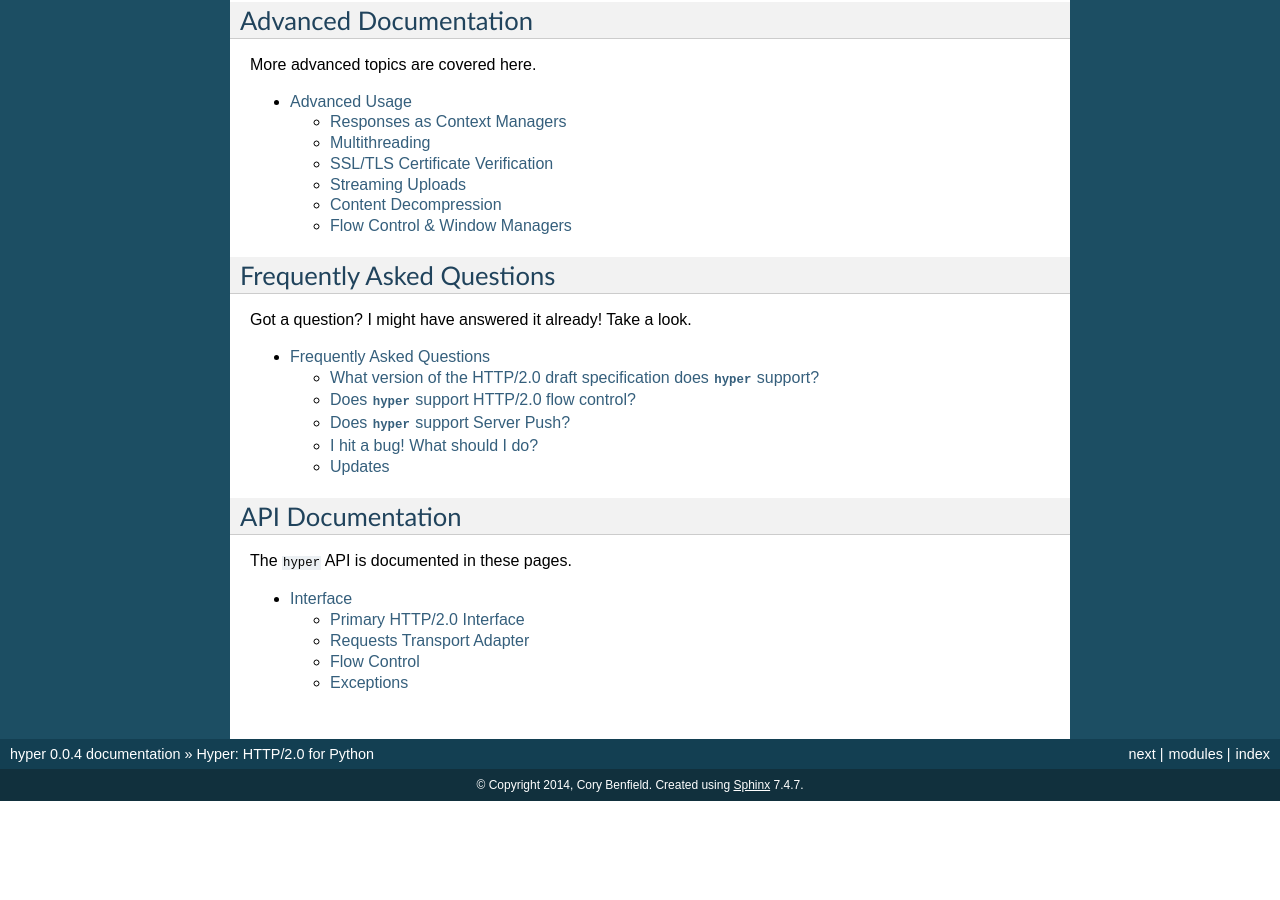
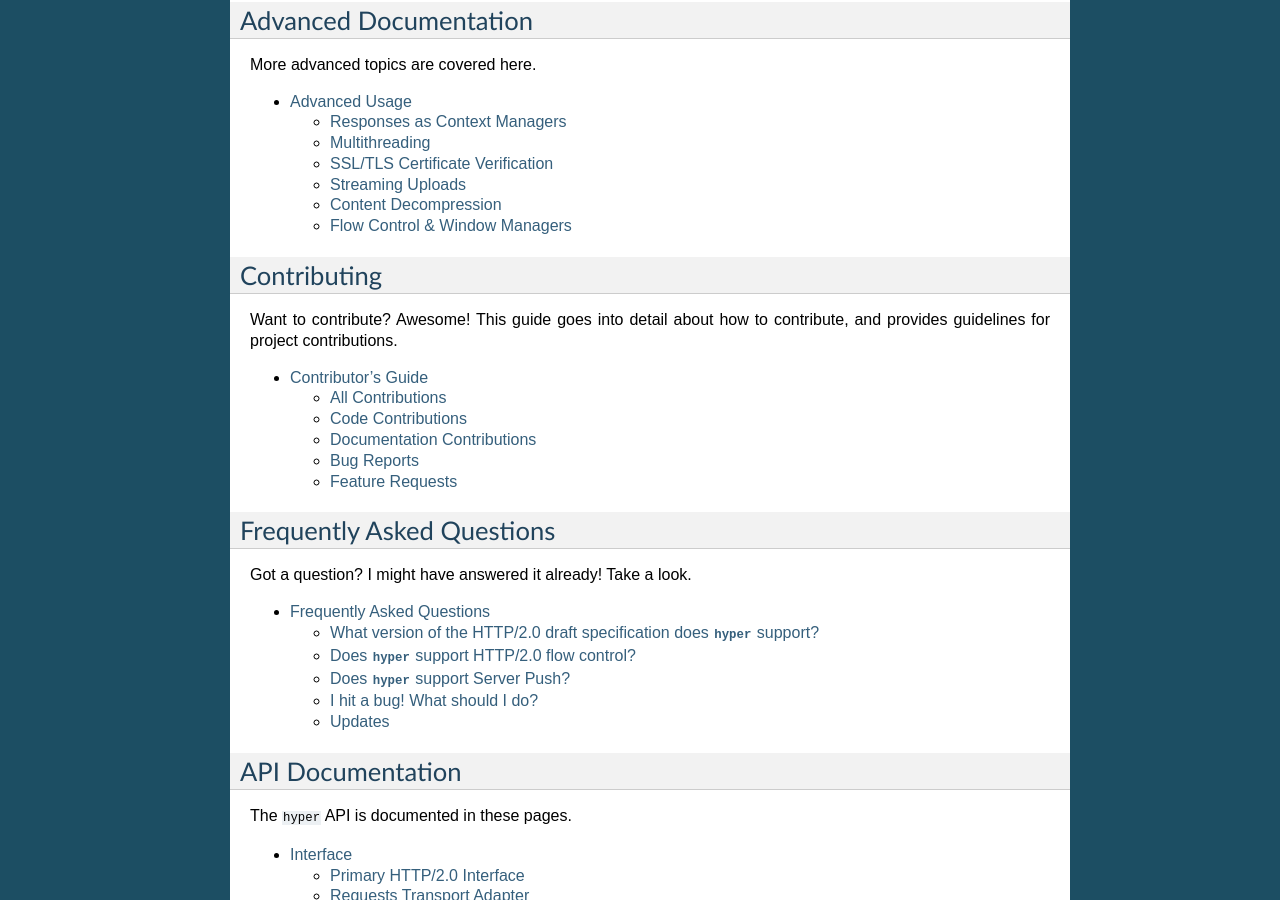
Before and after one commit to python-hyper/hyper, a Sphinx documentation site: the page built from docs/source/index.rst, in a window 1280 px wide and 900 px high, scrolled down 837 px. Built offline with Sphinx 7.4.7, drawn with Linux system fonts in a browser that asks for light colours; before the commit the page ends 1638 px from its top, so only the background shows below that; some of the changed lines change nothing that is shown.

Commit message:
Contributor guide.

```diff
--- /dev/null
+++ b/docs/source/contributing.rst
@@ -0,0 +1,180 @@
+.. _contributing:
+
+Contributor's Guide
+===================
+
+If you're reading this you're probably interested in contributing to ``hyper``.
+First, I'd like to say: thankyou! Projects like this one live-and-die based on
+the support they receive from others, and the fact that you're even
+*considering* supporting ``hyper`` is incredibly generous of you.
+
+This document lays out guidelines and advice for contributing to ``hyper``. If
+you're thinking of contributing, start by reading this thoroughly and getting a
+feel for how contributing to the project works. If you've still got questions
+after reading this, you should go ahead and contact `the author`_: he'll be
+happy to help.
+
+The guide is split into sections based on the type of contribution you're
+thinking of making, with a section that covers general guidelines for all
+contributors.
+
+.. _the author: https://lukasa.co.uk/about
+
+
+All Contributions
+-----------------
+
+Be Cordial Or Be On Your Way
+~~~~~~~~~~~~~~~~~~~~~~~~~~~~
+
+``hyper`` has one very important guideline governing all forms of contribution,
+including things like reporting bugs or requesting features. The guideline is
+`be cordial or be on your way`_. **All contributions are welcome**, but they
+come with an implicit social contract: everyone must be treated with respect.
+
+This can be a difficult area to judge, so the maintainer will enforce the
+following policy. If any contributor acts rudely or aggressively towards any
+other contributor, **regardless of whether they perceive themselves to be acting
+in retaliation for an earlier breach of this guideline**, they will be subject
+to the following steps:
+
+1. They must apologise. This apology must be genuine in nature: "I'm sorry you
+   were offended" is not sufficient. The judgement of 'genuine' is at the
+   discretion of the maintainer.
+2. If the apology is not offered, any outstanding and future contributions from
+   the violating contributor will be rejected immediately.
+
+Everyone involved in the ``hyper`` project, the maintainer included, is bound
+by this policy. Failing to abide by it leads to the offender being kicked off
+the project.
+
+.. _be cordial or be on your way: http://kennethreitz.org/be-cordial-or-be-on-your-way/
+
+.. _early-feedback:
+
+Get Early Feedback
+~~~~~~~~~~~~~~~~~~
+
+If you are contributing, do not feel the need to sit on your contribution until
+it is perfectly polished and complete. It helps everyone involved for you to
+seek feedback as early as you possibly can. Submitting an early, unfinished
+version of your contribution for feedback in no way prejudices your chances of
+getting that contribution accepted, and can save you from putting a lot of work
+into a contribution that is not suitable for the project.
+
+Contribution Suitability
+~~~~~~~~~~~~~~~~~~~~~~~~
+
+The project maintainer has the last word on whether or not a contribution is
+suitable for ``hyper``. All contributions will be considered, but from time to
+time contributions will be rejected because they do not suit the project.
+
+If your contribution is rejected, don't despair! So long as you followed these
+guidelines, you'll have a much better chance of getting your next contribution
+accepted.
+
+
+Code Contributions
+------------------
+
+Steps
+~~~~~
+
+When contributing code, you'll want to follow this checklist:
+
+1. Fork the repository on GitHub.
+2. Run the tests to confirm they all pass on your system. If they don't, you'll
+   need to investigate why they fail. If you're unable to diagnose this
+   yourself, raise it as a bug report by following the guidelines in this
+   document: :ref:`bug-reports`.
+3. Write tests that demonstrate your bug or feature. Ensure that they fail.
+4. Make your change.
+5. Run the entire test suite again, confirming that all tests pass *including
+   the ones you just added*.
+6. Send a GitHub Pull Request to the main repository's ``development`` branch.
+   GitHub Pull Requests are the expected method of code collaboration on this
+   project. If you object to the GitHub workflow, you may mail a patch to the
+   maintainer.
+
+The following sub-sections go into more detail on some of the points above.
+
+Tests & Code Coverage
+~~~~~~~~~~~~~~~~~~~~~
+
+``hyper`` has a substantial suite of tests, both unit tests and integration
+tests, and has 100% code coverage. Whenever you contribute, you must write tests
+that exercise your contributed code, and you must not regress the code coverage.
+
+The tests rely on some third-party Python packages that will need to be
+installed first. You can install the packages via ``pip`` by running
+``pip install -r test_requirements.txt``.
+
+Once you have the dependencies, the easiest way to run the tests on a Unix-based
+operating system is to use the included ``Makefile``, by running ``make test``.
+On Windows, simply run the command that ``make test`` would normally run. This
+ensures you're running the tests in the same way as everyone else.
+
+If you're having trouble running the tests, please consider raising a bug report
+using the guidelines in the :ref:`bug-reports` section.
+
+If you've done this but want to get contributing right away, you can take
+advantage of the fact that ``hyper`` uses a continuous integration system. This
+will automatically run the tests against any pull request raised against the
+main ``hyper`` repository. The continuous integration system treats a regression
+in code coverage as a failure of the test suite.
+
+Before a contribution is merged it must have a green run through the CI system.
+
+Code Review
+~~~~~~~~~~~
+
+Contributions will not be merged until they've been code reviewed. You should
+implement any code review feedback unless you strongly object to it. In the
+event that you object to the code review feedback, you should make your case
+clearly and calmly. If, after doing so, the feedback is judged to still apply,
+you must either apply the feedback or withdraw your contribution.
+
+New Contributors
+~~~~~~~~~~~~~~~~
+
+If you are new or relatively new to Open Source, welcome! ``hyper`` aims to be a
+gentle introduction to the world of Open Source. If you're concerned about how
+best to contribute, please consider mailing the maintainer and asking for help.
+
+Please also check the :ref:`early-feedback` section.
+
+Documentation Contributions
+---------------------------
+
+Documentation improvements are always welcome! The documentation files live in
+the ``docs/`` directory of the codebase. They're written in `reStructuredText`_,
+and use `Sphinx`_ to generate the full suite of documentation.
+
+When contributing documentation, please attempt to follow the style of the
+documentation files. This means a soft-limit of 79 characters wide in your text
+files and a semi-formal prose style.
+
+.. _reStructuredText: http://docutils.sourceforge.net/rst.html
+.. _Sphinx: http://sphinx-doc.org/index.html
+
+
+.. _bug-reports:
+
+Bug Reports
+-----------
+
+Bug reports are hugely important! Before you raise one, though, please check
+through the `GitHub issues`_, **both open and closed**, to confirm that the bug
+hasn't been reported before. Duplicate bug reports are a huge drain on the time
+of other contributors, and should be avoided as much as possible.
+
+.. _GitHub issues: https://github.com/Lukasa/hyper/issues
+
+
+Feature Requests
+----------------
+
+Feature requests are always welcome, but please note that all the general
+guidelines for contribution apply. Also note that the importance of a feature
+request *without* an associated Pull Request is always lower than the importance
+of one *with* an associated Pull Request: code is more valuable than ideas.
--- a/docs/source/index.rst
+++ b/docs/source/index.rst
@@ -57,6 +57,17 @@
 
    advanced
 
+Contributing
+------------
+
+Want to contribute? Awesome! This guide goes into detail about how to
+contribute, and provides guidelines for project contributions.
+
+.. toctree::
+   :maxdepth: 2
+
+   contributing
+
 Frequently Asked Questions
 --------------------------
 
```
